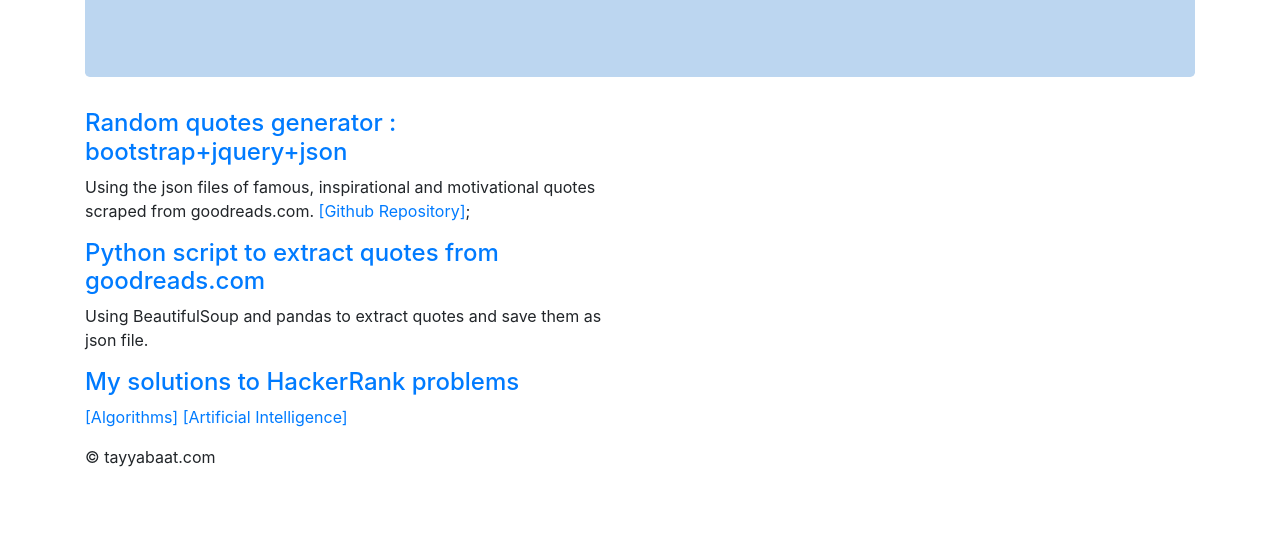
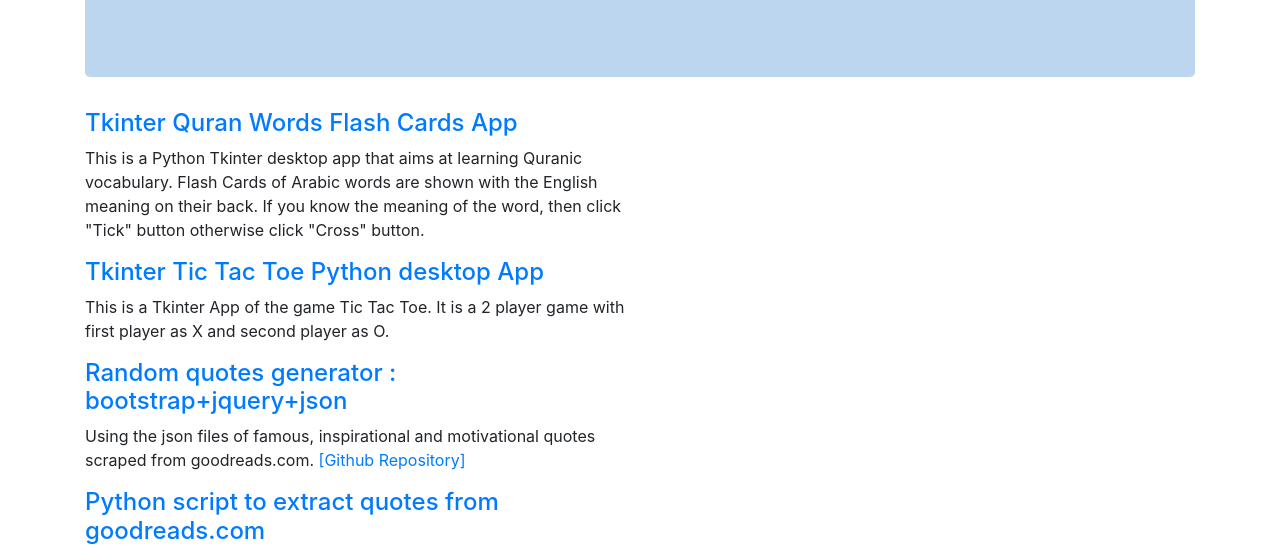
Before and after one commit to TayyabaK/TayyabaK.github.io, a plain HTML site: page index.html in a window 1280 px wide. Shown: the part 233-784 px from the top of the page. Drawn offline with nearby package versions, Linux system fonts and the light colour scheme.

Commit message:
Update index.html

```diff
--- a/index.html
+++ b/index.html
@@ -48,8 +48,21 @@
 
       <div class="row marketing">
         <div class="col-lg-6">
+
+      <h4><a href="https://github.com/TayyabaK/QuranWordsFlashCards">Tkinter Quran Words Flash Cards
+App </a></h4>
+          <p style="text-align: left;">This is a Python Tkinter desktop app that aims at learning Quranic vocabulary.
+		  Flash Cards of Arabic words are shown with the English meaning on their back.
+		  If you know the meaning of the word, then click "Tick" button otherwise click "Cross" button.</p>
+
+
+  <h4><a href="https://github.com/TayyabaK/TicTacToe">Tkinter Tic Tac Toe Python desktop App </a></h4>
+          <p style="text-align: left;">This is a Tkinter App of the game Tic Tac Toe. It is a 2 player game with first player as X and second player as O.
+</p>
+
           <h4><a href="https://tayyabak.github.io/quotes/quotesgenerator.html#">Random quotes generator : bootstrap+jquery+json</a></h4>
-          <p p="" style="text-align: left;">Using the json files of famous, inspirational and motivational quotes scraped from goodreads.com.	          <a href="https://github.com/TayyabaK/TayyabaK.github.io/tree/main/quotes">[Github Repository]</a>;
+          <p p="" style="text-align: left;">Using the json files of famous, inspirational and motivational quotes scraped from goodreads.com.
+		  <a href="https://github.com/TayyabaK/TayyabaK.github.io/tree/main/quotes">[Github Repository]</a>
 </p>
 
           <h4><a href="https://repl.it/@TayyabaKhalil/scrapequotes#main.py">Python script to extract quotes from goodreads.com</a></h4>
```
